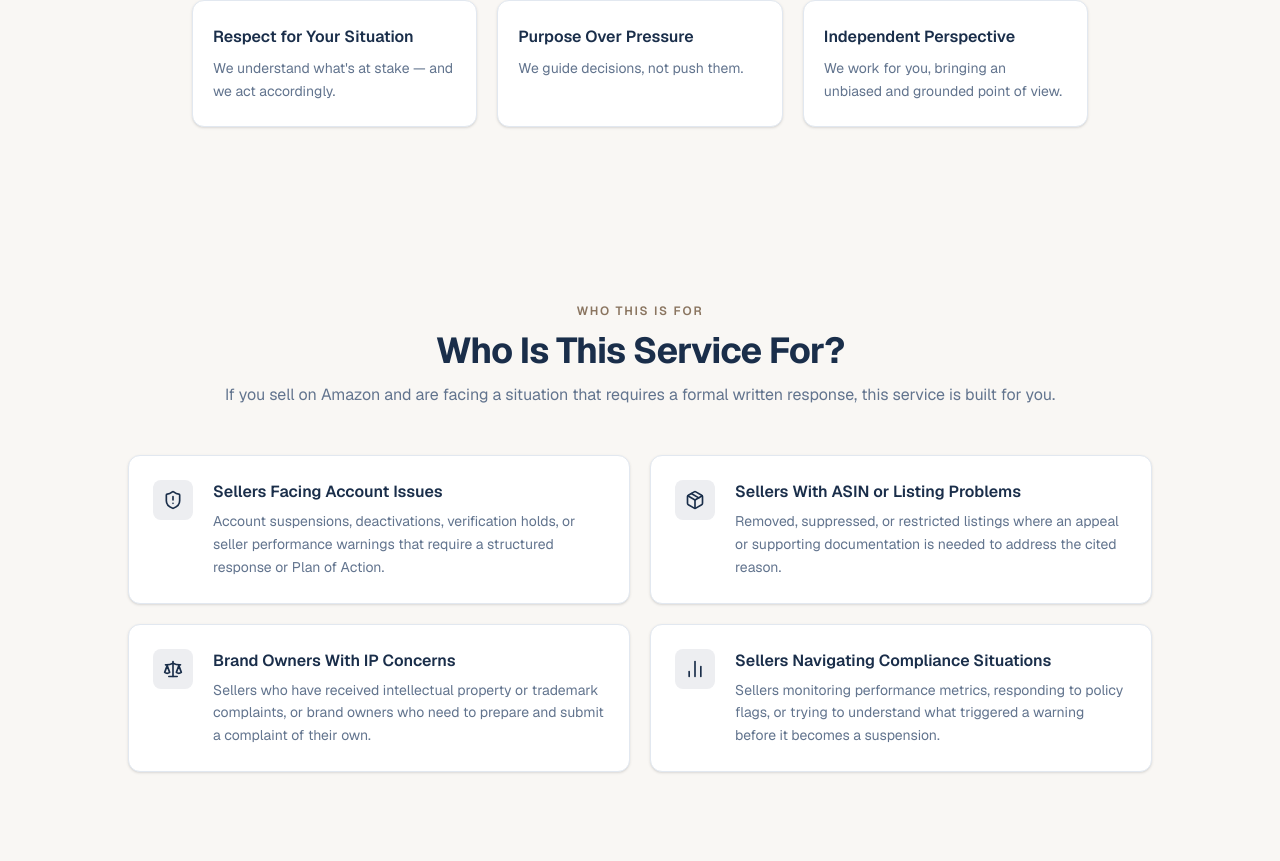
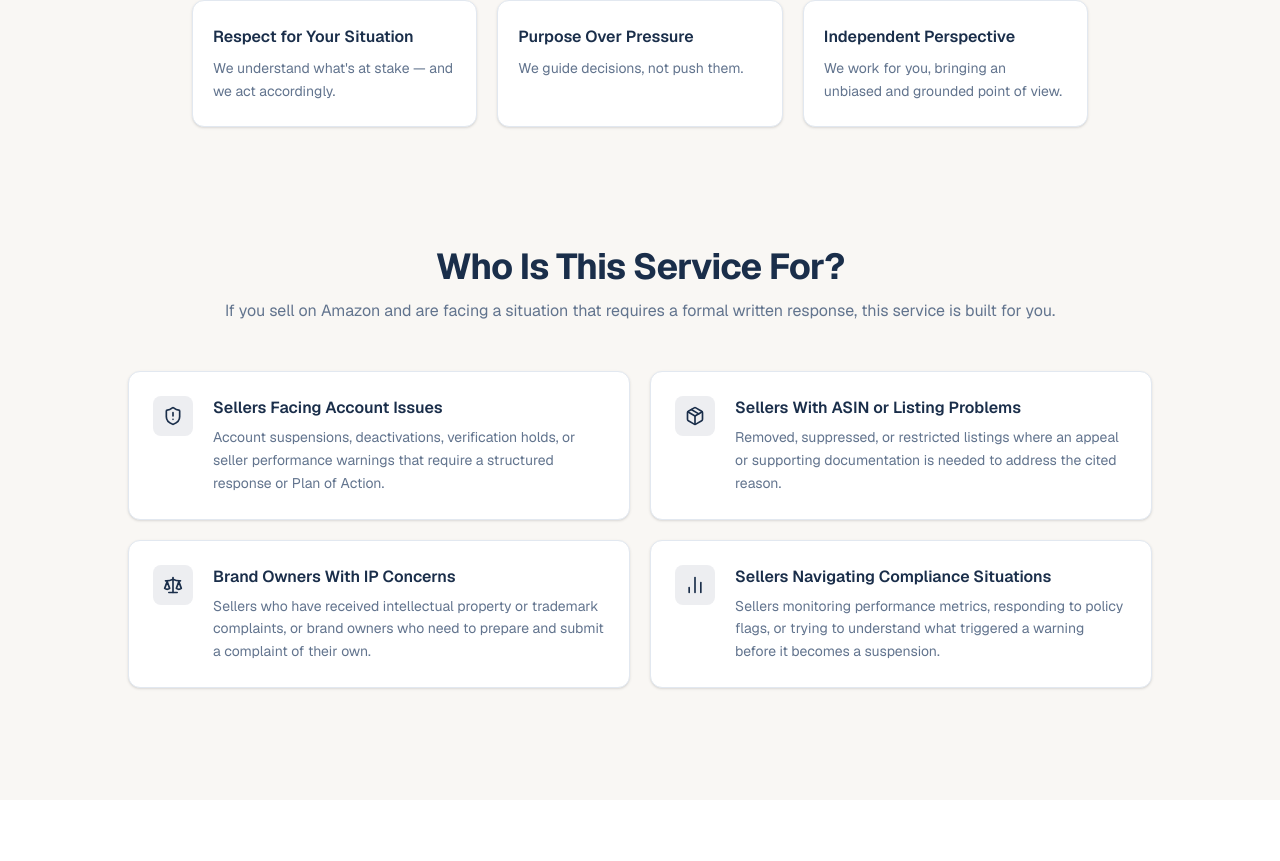
Before and after one commit to jlayestas/amazon_appeal, a Next.js app: page /en/about in a window 1280 px wide. Shown: the part 1039-1900 px from the top of the page. Built offline with nearby package versions, Linux system fonts and the light colour scheme.

Commit message:
Simplify about page section heading

```diff
--- a/src/app/[locale]/about/page.tsx
+++ b/src/app/[locale]/about/page.tsx
@@ -49,8 +49,8 @@ export default async function AboutPage({ params }: PageProps) {
 
   const sectionLabels =
     locale === "es"
-      ? { whoFor: "Para Quién Es", scopeOfWork: "Alcance del Trabajo" }
-      : { whoFor: "Who This Is For", scopeOfWork: "Scope of Work" };
+      ? { scopeOfWork: "Alcance del Trabajo" }
+      : { scopeOfWork: "Scope of Work" };
 
   return (
     <>
--- a/src/components/sections/AboutBody.tsx
+++ b/src/components/sections/AboutBody.tsx
@@ -54,7 +54,6 @@ interface AboutBodyProps {
     closing: string;
   };
   sectionLabels?: {
-    whoFor?: string;
     scopeOfWork?: string;
   };
 }
@@ -63,9 +62,8 @@ export function AboutBody({ whoFor, whatSupport, approach, sectionLabels }: Abou
   return (
     <>
       {/* Who This Is For */}
-      <SectionWrapper className="bg-[#f9f7f4]">
+      <SectionWrapper className="bg-[#f9f7f4] pt-10 md:pt-14">
         <div className="mb-12 text-center">
-          <SectionLabel>{sectionLabels?.whoFor ?? "Who This Is For"}</SectionLabel>
           <h2 className="text-3xl font-bold tracking-tight text-[#1a2e4a] md:text-4xl">
             {whoFor.headline}
           </h2>
```
